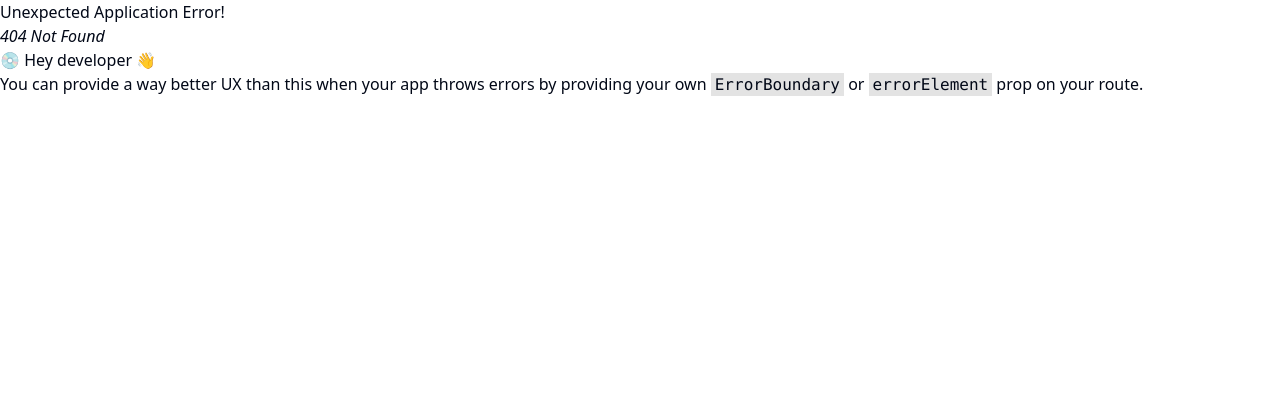
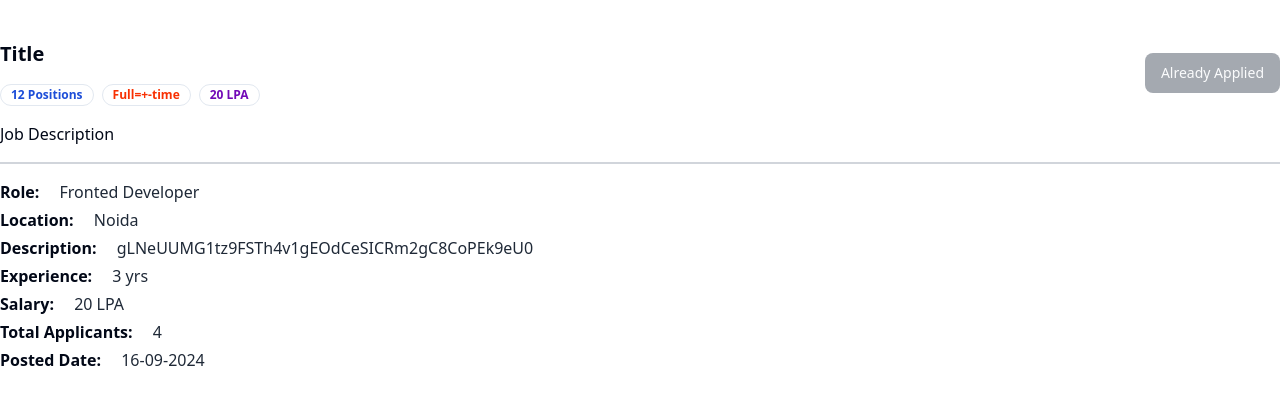
Before and after one commit to prabhjot-2/JobConnect, a React (Vite) app in the folder frontend/: page /description/1 in a window 1280 px wide. Before the commit this address had no page. Shown: the top 404 px of the page. Built offline with nearby package versions, Linux system fonts and the light colour scheme.

Commit message:
Job Description page

```diff
--- a/frontend/src/App.jsx
+++ b/frontend/src/App.jsx
@@ -8,6 +8,7 @@
 import Jobs from './components/Jobs'
 import Browse from './components/Browse'
 import Profile from './components/Profile'
+import JobDescription from './components/JobDescription'
 
 
 
@@ -27,6 +28,10 @@
   {
     path:"/jobs",
     element:<Jobs/>
+  },
+  {
+    path:"/description/:id",
+    element:<JobDescription/>
   },
   {
     path:"/browse",
--- a/frontend/src/components/Job.jsx
+++ b/frontend/src/components/Job.jsx
@@ -3,8 +3,11 @@
 import { Bookmark } from 'lucide-react'
 import { Avatar, AvatarImage } from './ui/avatar'
 import { Badge } from './ui/badge'
+import { useNavigate } from 'react-router-dom'
 
 const Job = () => {
+    const navigate=useNavigate();
+    const jobId="jobidAniHJai9"
   return (
         <div className='p-5 rounded-md shadow-xl bg-white border border-gray-100'>
             <div className='flex items-center justify-between'>
@@ -34,7 +37,7 @@
                 <Badge className={'text-[#7209b7] font-bold'} variant="ghost">20 LPA</Badge>
             </div>
             <div className='flex items-center gap-4 mt-4'>
-                <Button  variant="outline">Details</Button>
+                <Button onClick={()=>navigate(`/description/${jobId}`)}  variant="outline">Details</Button>
                 <Button className="bg-[#7209b7]">Save For Later</Button>
             </div>
         </div>
--- /dev/null
+++ b/frontend/src/components/JobDescription.jsx
@@ -0,0 +1,41 @@
+import React from 'react'
+import { Badge } from './ui/badge'
+import { Button } from './ui/button'
+
+const JobDescription = () => {
+    const isApplied=true;
+  return (
+    <div>
+      <div className='max-w-7xl mx-auto my-10'>
+            <div className='flex items-center justify-between'>
+                <div>
+                    <h1 className='font-bold text-xl'>Title</h1>
+                    <div className='flex items-center gap-2 mt-4'>
+                        <Badge className={'text-blue-700 font-bold'} variant="ghost">12 Positions</Badge>
+                        <Badge className={'text-[#F83002] font-bold'} variant="ghost">Full=+-time</Badge>
+                        <Badge className={'text-[#7209b7] font-bold'} variant="ghost">20 LPA</Badge>
+                    </div>
+                </div>
+                <Button
+
+                    disabled={isApplied}
+                    className={`rounded-lg ${isApplied ? 'bg-gray-600 cursor-not-allowed' : 'bg-[#7209b7] hover:bg-[#5f32ad]'}`}>
+                    {isApplied ? 'Already Applied' : 'Apply Now'}
+                </Button>
+            </div>
+            <h1 className='border-b-2 border-b-gray-300 font-medium py-4'>Job Description</h1>
+            <div className='my-4'>
+                <h1 className='font-bold my-1'>Role: <span className='pl-4 font-normal text-gray-800'>Fronted Developer</span></h1>
+                <h1 className='font-bold my-1'>Location: <span className='pl-4 font-normal text-gray-800'>Noida</span></h1>
+                <h1 className='font-bold my-1'>Description: <span className='pl-4 font-normal text-gray-800'>gLNeUUMG1tz9FSTh4v1gEOdCeSICRm2gC8CoPEk9eU0</span></h1>
+                <h1 className='font-bold my-1'>Experience: <span className='pl-4 font-normal text-gray-800'>3 yrs</span></h1>
+                <h1 className='font-bold my-1'>Salary: <span className='pl-4 font-normal text-gray-800'>20 LPA</span></h1>
+                <h1 className='font-bold my-1'>Total Applicants: <span className='pl-4 font-normal text-gray-800'>4</span></h1>
+                <h1 className='font-bold my-1'>Posted Date: <span className='pl-4 font-normal text-gray-800'>16-09-2024</span></h1>
+            </div>
+        </div>
+    </div>
+  )
+}
+
+export default JobDescription
```
